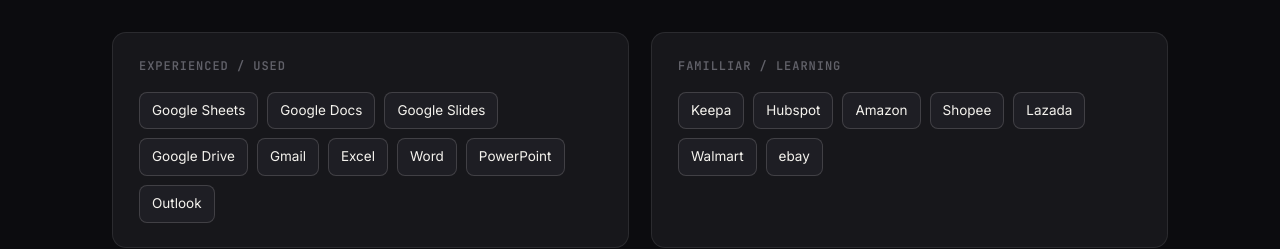
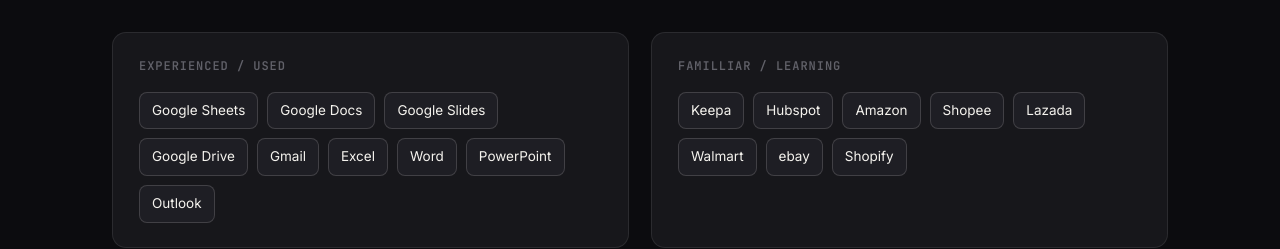
Before and after one commit to shanebandolawork-star/My-Portfolio, a plain HTML site: page index.html in a window 1280 px wide. Shown: the part 2260-2509 px from the top of the page. Drawn offline with nearby package versions, Linux system fonts and the light colour scheme.

Commit message:
Update index.html

```diff
--- a/index.html
+++ b/index.html
@@ -192,6 +192,7 @@
           <span class="tool-pill">Lazada</span>
           <span class="tool-pill">Walmart</span>
           <span class="tool-pill">ebay</span>
+          <span class="tool-pill">Shopify</span>
         </div>
       </div>
       <div class="tool-group">
```
